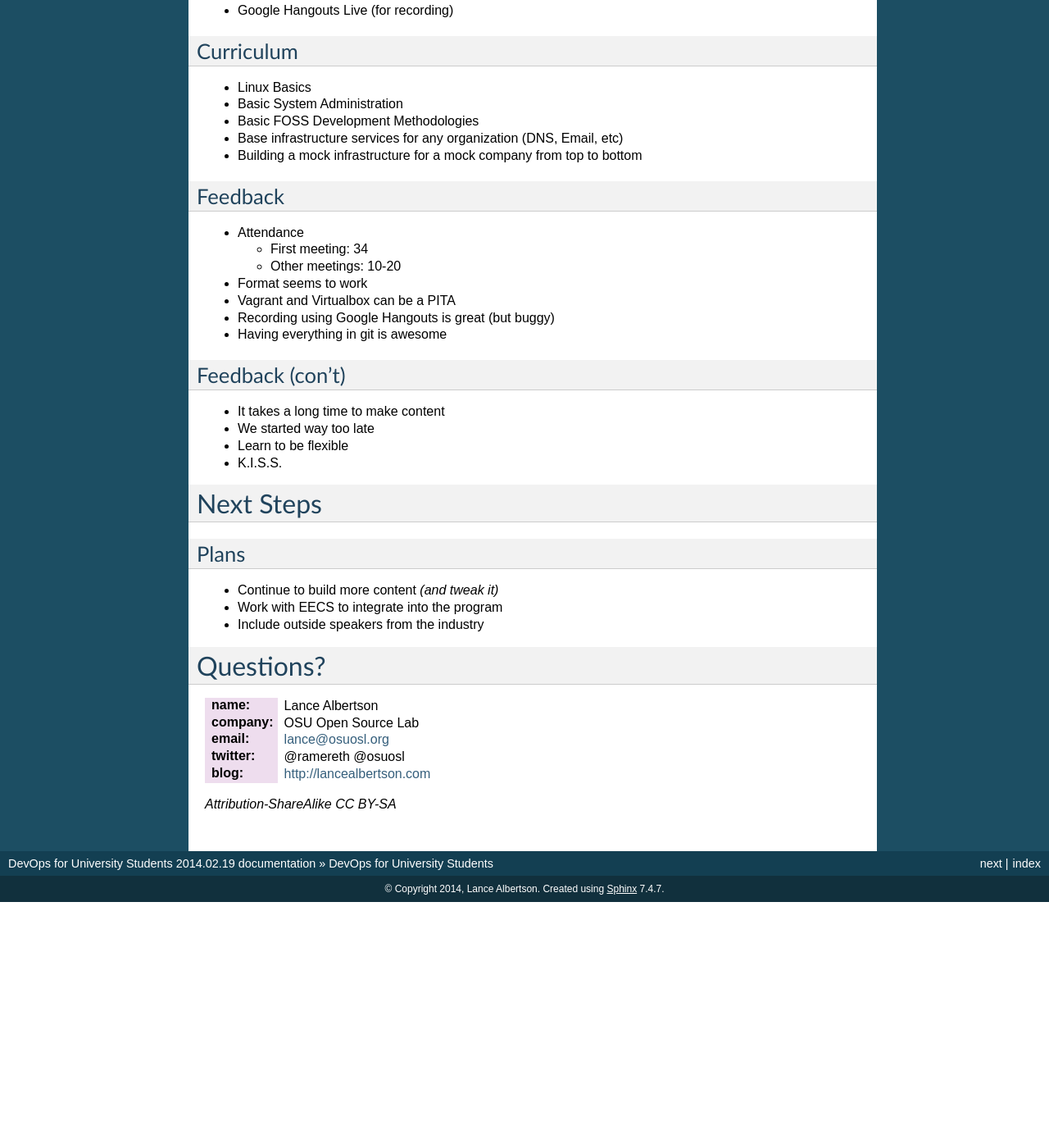
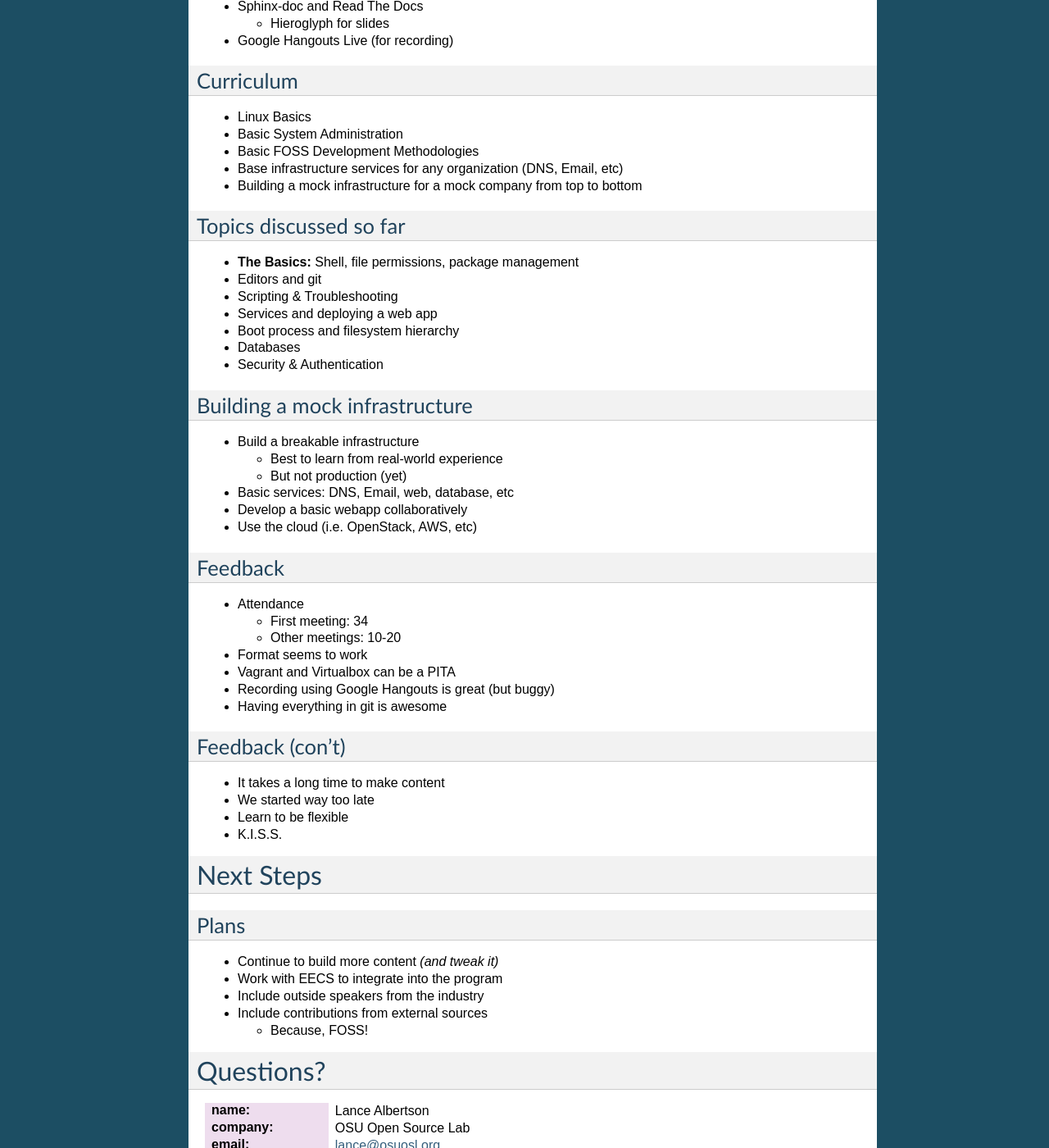
Before and after one commit to osuosl/presentation-devopsbootcamp, a Sphinx documentation site: the page built from source/index.rst, in a window 1280 px wide and 1400 px high, scrolled down 2713 px. Shown: the whole window at 82% size. Built offline with Sphinx 7.4.7, drawn with Linux system fonts in a browser that asks for light colours; formulas are drawn with MathJax 3; before the commit the page ends 3813 px from its top, so only the background shows below that; some of the changed text lies outside the part shown.

Commit message:
More edits

```diff
--- a/source/index.rst
+++ b/source/index.rst
@@ -45,6 +45,8 @@ Theory vs. Applied
 Student Jobs
 ------------
 
+*Finding experience on campus*
+
 - Limited roles and access
 - Limited availability
 - No structure
@@ -80,7 +82,7 @@ OSL Overview
 OSL Student Experience
 ----------------------
 
-- Given full "root"
+- Given full *"root"*
 - Spend six months mentoring
 
   - Mix of full-timer and senior student mentorships
@@ -158,6 +160,28 @@ Curriculum
 - Base infrastructure services for any organization (DNS, Email, etc)
 - Building a mock infrastructure for a mock company from top to bottom
 
+Topics discussed so far
+-----------------------
+
+- **The Basics:** Shell, file permissions, package management
+- Editors and git
+- Scripting & Troubleshooting
+- Services and deploying a web app
+- Boot process and filesystem hierarchy
+- Databases
+- Security & Authentication
+
+Building a mock infrastructure
+------------------------------
+
+- Build a breakable infrastructure
+
+  - Best to learn from real-world experience
+  - But not production (yet)
+- Basic services: DNS, Email, web, database, etc
+- Develop a basic webapp collaboratively
+- Use the cloud (i.e. OpenStack, AWS, etc)
+
 Feedback
 --------
 
@@ -187,6 +211,9 @@ Plans
 - Continue to build more content *(and tweak it)*
 - Work with EECS to integrate into the program
 - Include outside speakers from the industry
+- Include contributions from external sources
+
+  - Because, FOSS!
 
 Questions?
 ==========
@@ -196,6 +223,8 @@ Questions?
 :email: lance@osuosl.org
 :twitter: @ramereth @osuosl
 :blog: http://lancealbertson.com
+:devopsbootcamp: http://devopsbootcamp.osuosl.org
+:github: https://github.com/devopsbootcamp
 
 
 *Attribution-ShareAlike CC BY-SA*
```
Also changed, not shown: other parts of source/index.rst (+1 -1 lines).
